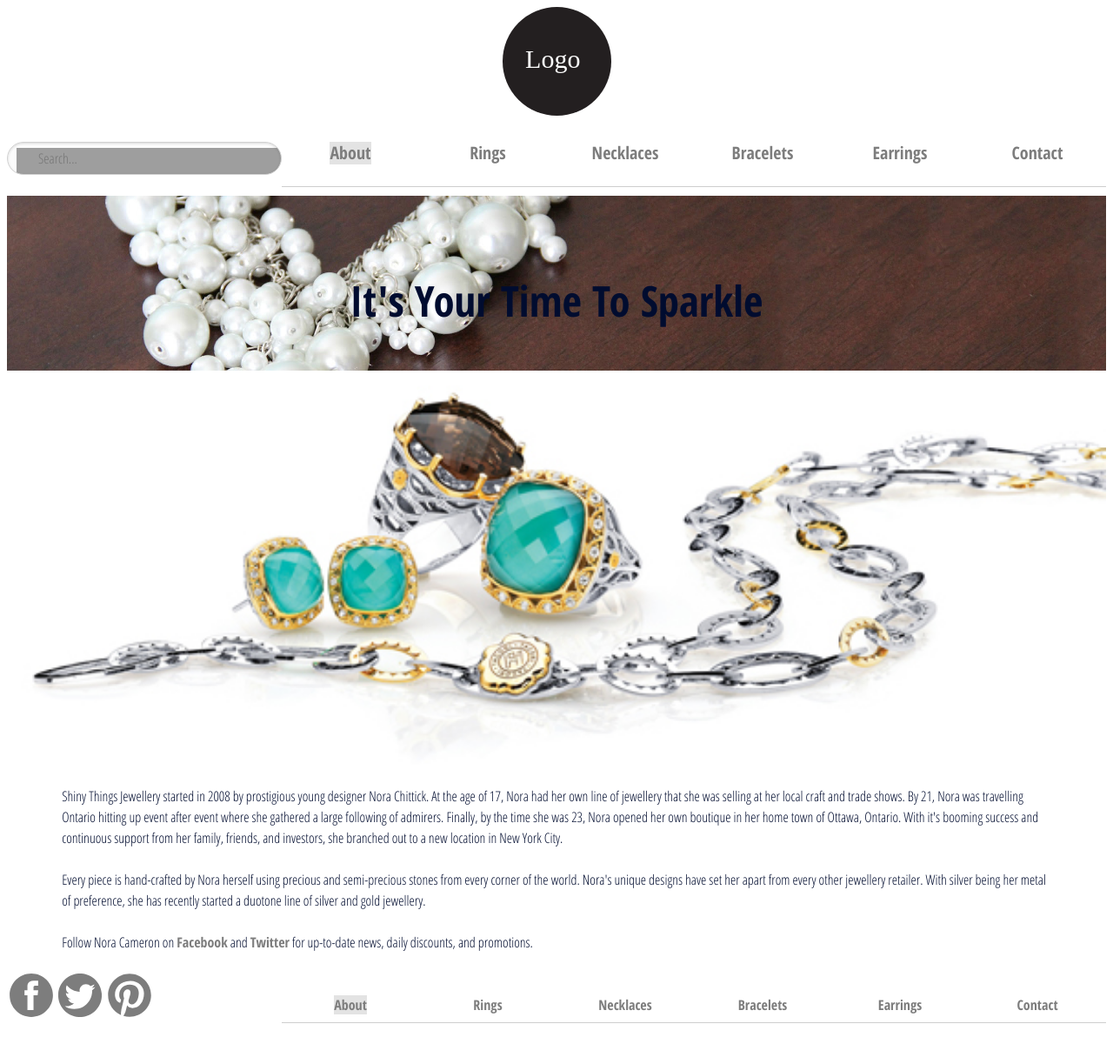
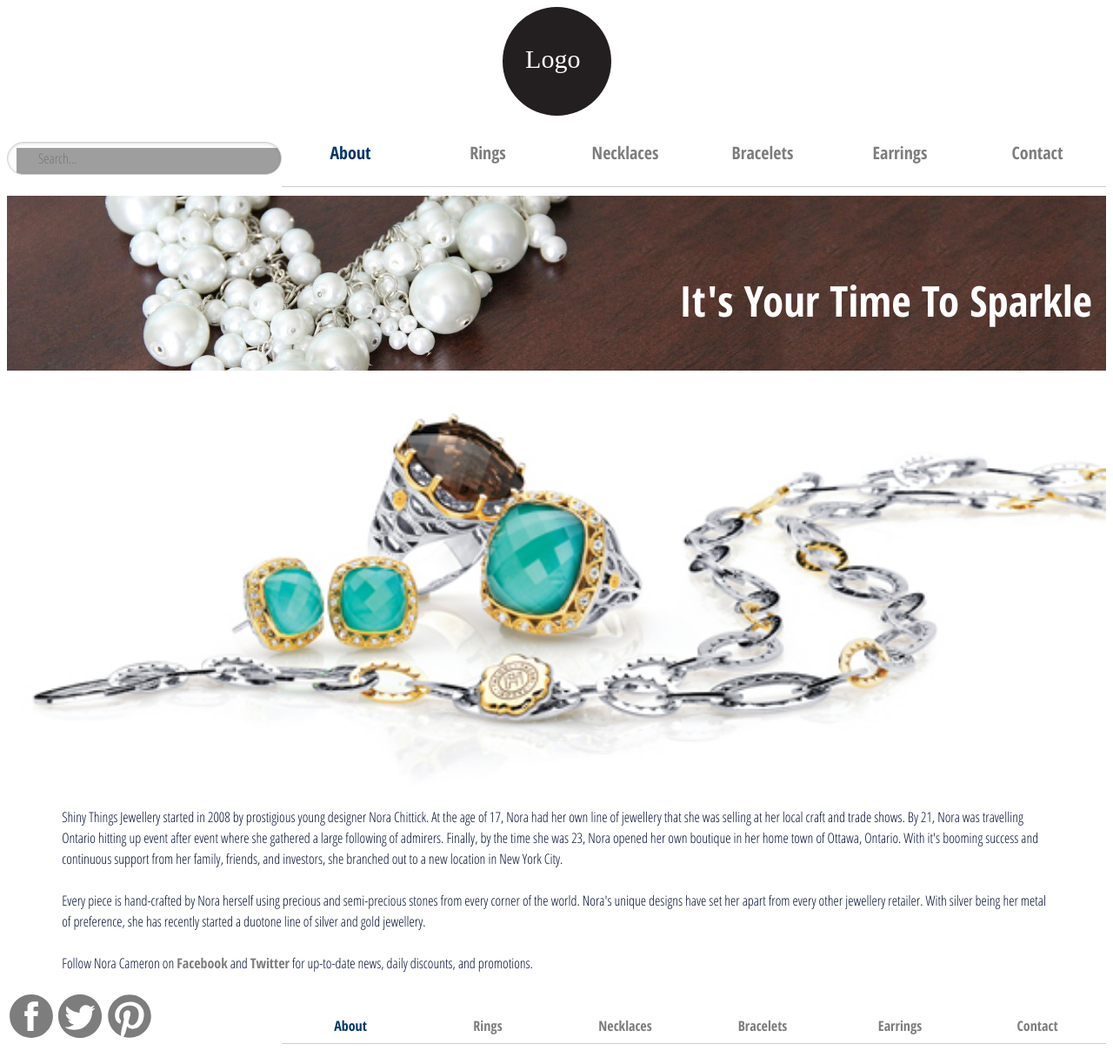
Before and after one commit to kaylaaraujo/ecommerce-website, a Jekyll site: the page built from about.html, in a window 1280 px wide. Shown: the whole page at 87% size. Built offline with Jekyll 4.4.1, drawn with Linux system fonts in a browser that asks for light colours; Markdown is read by kramdown in place of the engine named in the settings; before the commit the page ends 1199 px from its top, so only the background shows below that; grey boxes are pictures that could not be loaded.

Commit message:
added .current:link and visited to change colour of page title

```diff
--- a/css/header.css
+++ b/css/header.css
@@ -3,6 +3,11 @@
 
 .centered {
 	text-align: center;
+}
+
+.center-block {
+	display: block;
+	margin: 0 auto;
 }
 
 .logo {
@@ -12,13 +17,19 @@
 	margin-bottom: 1.5rem;
 }
 
-.current {
-	background-color: rgba(227,227,227,1.00)
+.current, .current:link, .current:visited {
+	color: rgba(0,54,110,1.00);
 }
 
 .banner {
 	background: #fff url("../images/banner.jpg") no-repeat center center;
 	background-size: cover;
 	padding: 5rem 1rem 1rem;
+	margin-bottom: 1.5rem;
 	text-align: center;
 }
+
+.banner h1 {
+	color: #FFFFFF;
+	text-align: right;
+}
```
